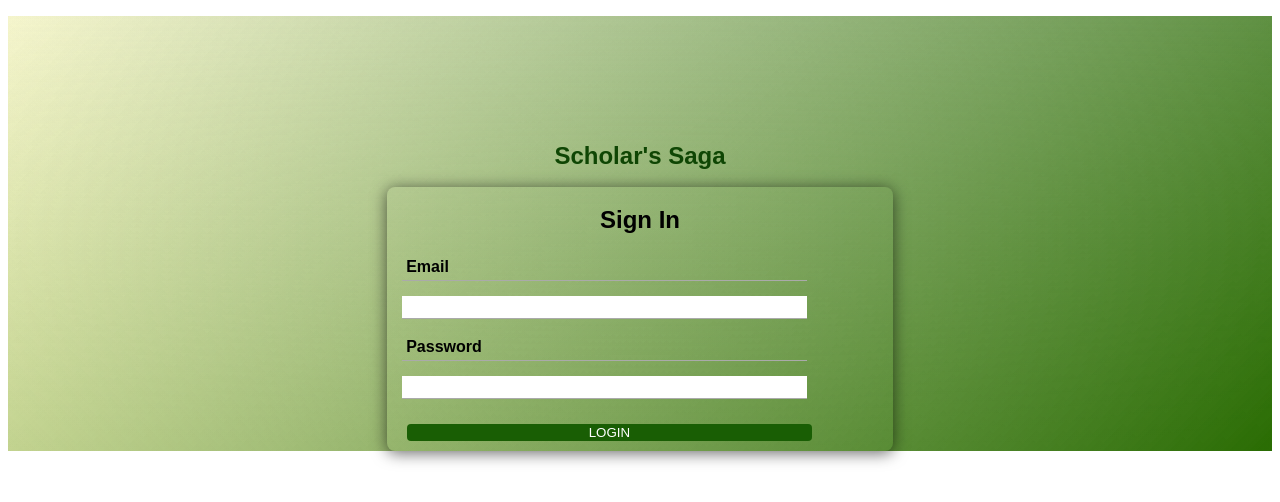
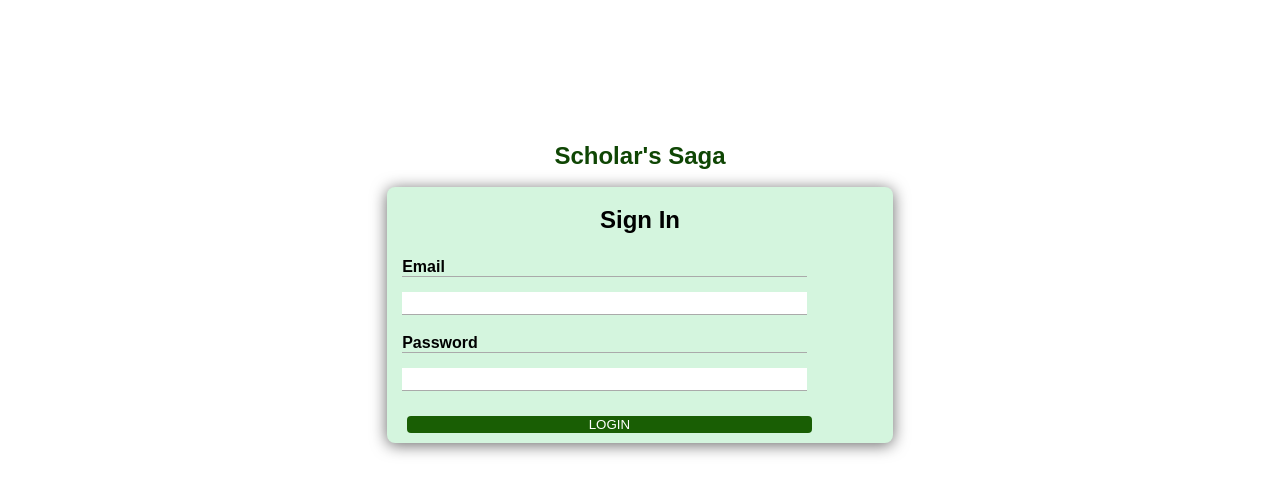
Before and after one commit to JoyZhang2023/Scholars-Saga, a Next.js app: page /auth/sign-in in a window 1280 px wide. Shown: the top 502 px of the page. Built offline with nearby package versions, Linux system fonts and the light colour scheme; no server answers; the database is empty.

Commit message:
update landing page

```diff
--- a/app/api/auth/[...nextauth]/route.ts
+++ b/app/api/auth/[...nextauth]/route.ts
@@ -11,6 +11,7 @@ export const authOptions: NextAuthOptions = {
     },
     pages: {
         signIn: '/auth/sign-in',
+        signOut: '/home',
         // error: '/auth/error' log in fail page
     },
     providers: [
--- a/app/auth/sign-in/signinform.module.css
+++ b/app/auth/sign-in/signinform.module.css
@@ -1,6 +1,4 @@
 .body {
-    background: linear-gradient( rgb(251, 251, 251), transparent), linear-gradient( -45deg, rgb(42, 109, 3), transparent), linear-gradient( 45deg, rgb(247, 247, 192), transparent);
-    background-blend-mode: multiply;
     font-family: Arial, Helvetica, sans-serif;
 }
 .header {
@@ -15,7 +13,7 @@
     margin-left: 30%;
     width: 40%;
     box-shadow: 0 2px 16px rgba(0, 0, 0, 0.6);
-    background: rgb(189, 255, 208), transparent;
+    background: rgb(212, 245, 222);
     box-sizing: border-box;
     border-radius: 8px;
     align-content: center;
@@ -32,7 +30,7 @@
 .labelHeader {
     display: block;
     margin: 0px 0px 15px 15px;
-    padding: 4px;
+    padding-top: 4px;
     width: 80%;
     height: 5%;
     box-sizing: border-box;
```
Also changed, not shown: components/ProfileCard.tsx (+4 -6 lines), 1 other file (tests, documents, lock files or other folders).
